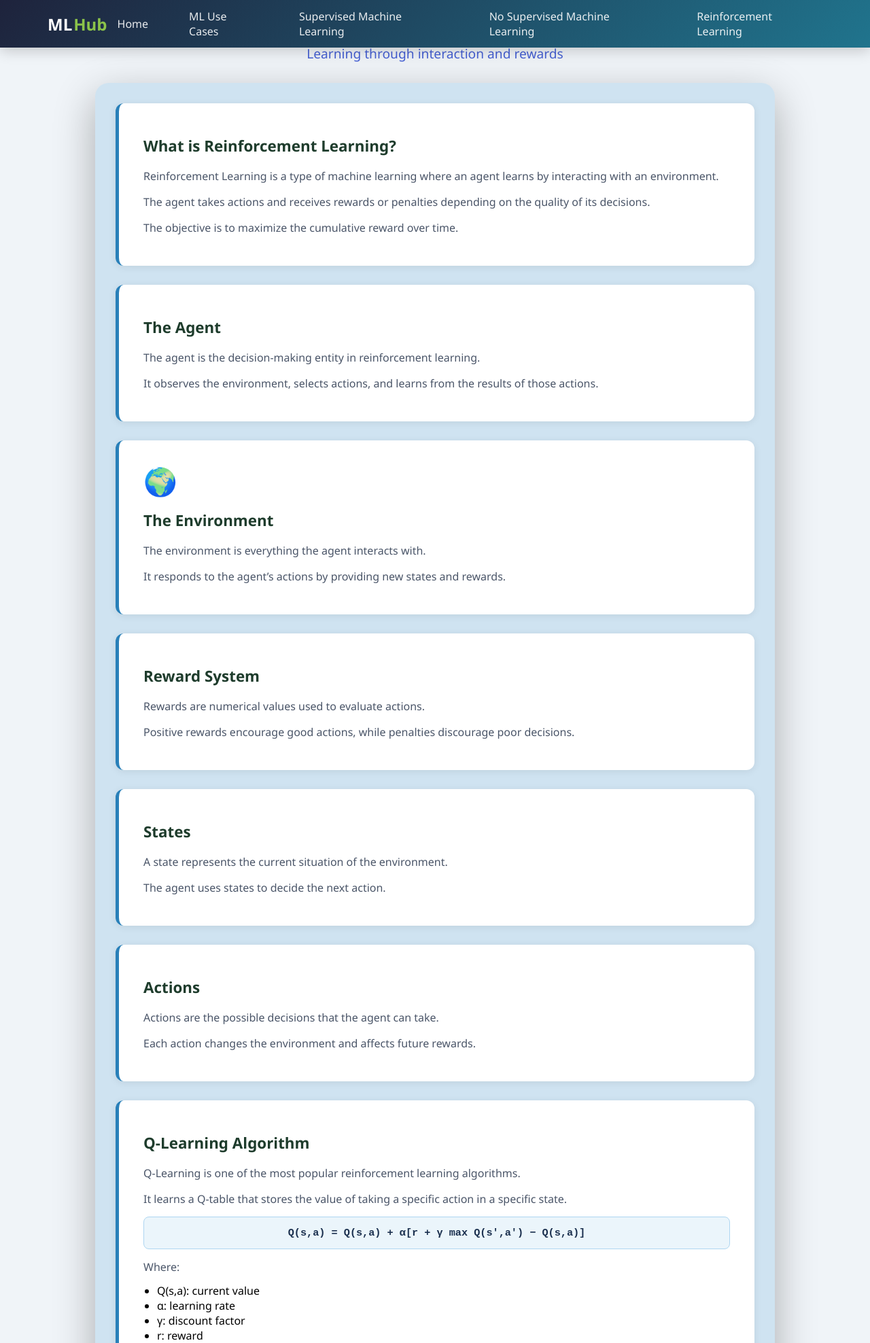
After one commit to Frankvj09/Machine-Learning, a Flask app: page /reinforcement-concepts in a window 1280 px wide. The commit adds this page. Shown: the top 1976 px of the page at 68% size. Run offline with Flask 3, Linux system fonts and the light colour scheme; parts of the project's set-up code (start-up, migrations or seed data) failed here and were passed over.

Commit message:
Reinfforcement.py

```diff
--- a/app.py
+++ b/app.py
@@ -1,5 +1,6 @@
 from flask import Flask, request, render_template
 from sklearn.linear_model import LogisticRegression
+from reinforcement_model import generar_grafica_rl
 import LinealRegression
 import LogisticRegression
 import Clustering
@@ -190,7 +191,16 @@ def linear_concepts():
 def logistic_concepts():
     return render_template('logistic_concepts.html')
 
-import os
+@app.route('/reinforcement-concepts')
+def reinforcement_concepts():
+    return render_template('reinforcement_concepts.html')
+
+@app.route('/reinforcement-app')
+def reinforcement_app():
+
+    promedio, ruta = generar_grafica_rl()
+
+    return render_template('reinforcement_app.html', promedio=promedio)
 
 if __name__ == "__main__":
     port = int(os.environ.get("PORT", 5000))
--- /dev/null
+++ b/reinforcement_model.py
@@ -0,0 +1,53 @@
+import matplotlib
+matplotlib.use('Agg')
+
+import matplotlib.pyplot as plt
+import numpy as np
+import random
+
+# Parámetros
+EPISODES = 100
+
+# Recompensas por episodio
+rewards_per_episode = []
+
+# Simulación simple
+for episode in range(EPISODES):
+
+    total_reward = 0
+
+    # Simular decisiones
+    for step in range(20):
+
+        action = random.choice([0, 1])
+
+        # recompensa
+        if action == 1:
+            reward = random.randint(5, 10)
+        else:
+            reward = random.randint(-5, 5)
+
+        total_reward += reward
+
+    rewards_per_episode.append(total_reward)
+
+# Crear gráfica
+def generar_grafica_rl():
+
+    plt.figure(figsize=(8,5))
+
+    plt.plot(rewards_per_episode)
+
+    plt.xlabel("Episodes")
+    plt.ylabel("Total Reward")
+    plt.title("Reinforcement Learning Rewards")
+
+    ruta = "static/reinforcement_plot.png"
+
+    plt.savefig(ruta)
+
+    plt.close()
+
+    promedio = np.mean(rewards_per_episode)
+
+    return promedio, ruta
--- a/templates/navbar.html
+++ b/templates/navbar.html
@@ -58,7 +58,16 @@
 
                 </ul>
             </li>
+ <li class="dropdown">
+        <a href="#" class="nav-link">
+        Reinforcement Learning
+        </a>
 
+          <ul class="dropdown-menu">
+            <li><a href="/reinforcement-concepts">Basic Concepts</a></li>
+            <li><a href="/reinforcement-app">Application</a></li>
+         </ul>
+        </li>
         </ul>
     </div>
 </nav>
--- /dev/null
+++ b/templates/reinforcement_concepts.html
@@ -0,0 +1,260 @@
+<!DOCTYPE html>
+<html lang="en">
+<head>
+    <meta charset="UTF-8">
+    <meta name="viewport" content="width=device-width, initial-scale=1.0">
+    <title>Reinforcement Learning - Concepts</title>
+
+    <link rel="stylesheet"
+    href="{{ url_for('static', filename='style.css') }}">
+</head>
+
+<body class="LinealRegression">
+
+{% include 'navbar.html' %}
+
+<div class="container">
+
+    <div class="header">
+        <h1>Reinforcement Learning</h1>
+        <p>Learning through interaction and rewards</p>
+    </div>
+
+    <div class="main-card">
+
+        <!-- What is RL -->
+        <div class="concept-card">
+
+            <div class="concept-icon"></div>
+
+            <h3>What is Reinforcement Learning?</h3>
+
+            <p>
+                Reinforcement Learning is a type of machine learning where
+                an agent learns by interacting with an environment.
+            </p>
+
+            <p>
+                The agent takes actions and receives rewards or penalties
+                depending on the quality of its decisions.
+            </p>
+
+            <p>
+                The objective is to maximize the cumulative reward over time.
+            </p>
+
+        </div>
+
+        <!-- Agent -->
+        <div class="concept-card">
+
+            <div class="concept-icon"></div>
+
+            <h3>The Agent</h3>
+
+            <p>
+                The agent is the decision-making entity in reinforcement learning.
+            </p>
+
+            <p>
+                It observes the environment, selects actions,
+                and learns from the results of those actions.
+            </p>
+
+        </div>
+
+        <!-- Environment -->
+        <div class="concept-card">
+
+            <div class="concept-icon">🌍</div>
+
+            <h3>The Environment</h3>
+
+            <p>
+                The environment is everything the agent interacts with.
+            </p>
+
+            <p>
+                It responds to the agent’s actions by providing
+                new states and rewards.
+            </p>
+
+        </div>
+
+        <!-- Reward -->
+        <div class="concept-card">
+
+            <div class="concept-icon"></div>
+
+            <h3>Reward System</h3>
+
+            <p>
+                Rewards are numerical values used to evaluate actions.
+            </p>
+
+            <p>
+                Positive rewards encourage good actions,
+                while penalties discourage poor decisions.
+            </p>
+
+        </div>
+
+        <!-- States -->
+        <div class="concept-card">
+
+            <div class="concept-icon"></div>
+
+            <h3>States</h3>
+
+            <p>
+                A state represents the current situation of the environment.
+            </p>
+
+            <p>
+                The agent uses states to decide the next action.
+            </p>
+
+        </div>
+
+        <!-- Actions -->
+        <div class="concept-card">
+
+            <div class="concept-icon"></div>
+
+            <h3>Actions</h3>
+
+            <p>
+                Actions are the possible decisions that the agent can take.
+            </p>
+
+            <p>
+                Each action changes the environment and affects future rewards.
+            </p>
+
+        </div>
+
+        <!-- Q Learning -->
+        <div class="concept-card">
+
+            <div class="concept-icon"></div>
+
+            <h3>Q-Learning Algorithm</h3>
+
+            <p>
+                Q-Learning is one of the most popular reinforcement learning algorithms.
+            </p>
+
+            <p>
+                It learns a Q-table that stores the value of taking
+                a specific action in a specific state.
+            </p>
+
+            <div class="formula-box">
+
+                Q(s,a) =
+                Q(s,a) + α[r + γ max Q(s',a') − Q(s,a)]
+
+            </div>
+
+            <p>
+                Where:
+            </p>
+
+            <ul style="margin-left:20px;">
+
+                <li>Q(s,a): current value</li>
+                <li>α: learning rate</li>
+                <li>γ: discount factor</li>
+                <li>r: reward</li>
+                <li>s': next state</li>
+
+            </ul>
+
+        </div>
+
+        <!-- Exploration -->
+        <div class="concept-card">
+
+            <div class="concept-icon"></div>
+
+            <h3>Exploration vs Exploitation</h3>
+
+            <p>
+                Reinforcement learning must balance:
+            </p>
+
+            <ul style="margin-left:20px;">
+
+                <li>
+                    Exploration:
+                    trying new actions
+                </li>
+
+                <li>
+                    Exploitation:
+                    using known good actions
+                </li>
+
+            </ul>
+
+        </div>
+
+        <!-- Real World -->
+        <div class="concept-card">
+
+            <div class="concept-icon"></div>
+
+            <h3>Real-World Applications</h3>
+
+            <p>
+                Reinforcement learning is used in:
+            </p>
+
+            <ul style="margin-left:20px;">
+
+                <li>Autonomous vehicles</li>
+                <li>Robotics</li>
+                <li>Game AI</li>
+                <li>Recommendation systems</li>
+                <li>Financial optimization</li>
+
+            </ul>
+
+        </div>
+
+        <!-- Conclusion -->
+        <div class="concept-card"
+        style="background: linear-gradient(135deg, #e8f5e9 0%, #c8e6c9 100%); border-left-color: #4caf50;">
+
+            <div class="concept-icon"></div>
+
+            <h3>Key Takeaways</h3>
+
+            <ul style="margin-left:20px;">
+
+                <li>
+                    Reinforcement learning learns through rewards.
+                </li>
+
+                <li>
+                    The agent interacts continuously with the environment.
+                </li>
+
+                <li>
+                    Q-Learning is one of the most important algorithms.
+                </li>
+
+                <li>
+                    RL is widely used in modern AI systems.
+                </li>
+
+            </ul>
+
+        </div>
+
+    </div>
+
+</div>
+
+</body>
+</html>
```
Also changed, not shown: templates/index.html (+9 -0 lines), templates/reinforcement_app.html (added, +187 -0 lines), static/reinforcement_plot.png (added).
